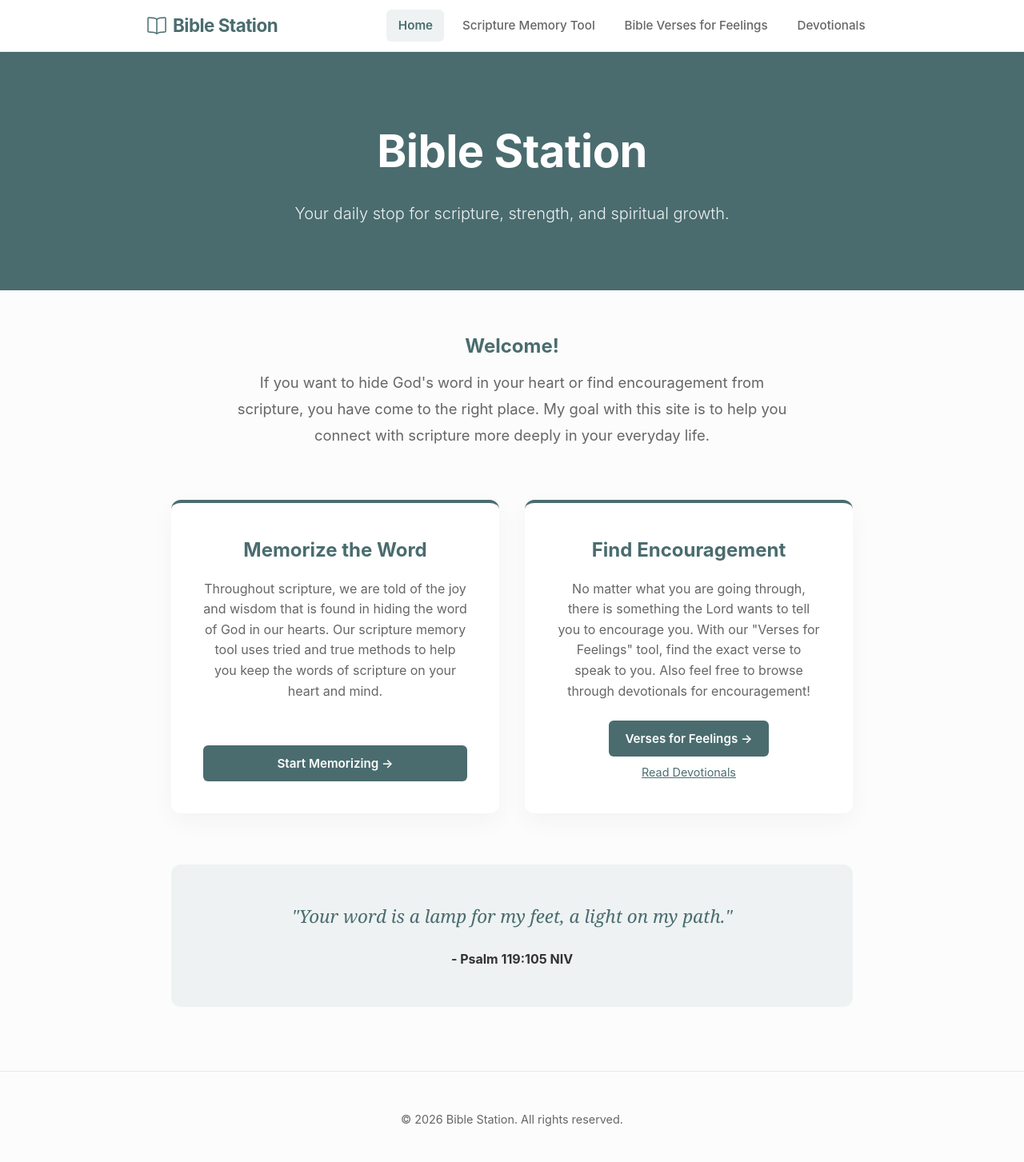
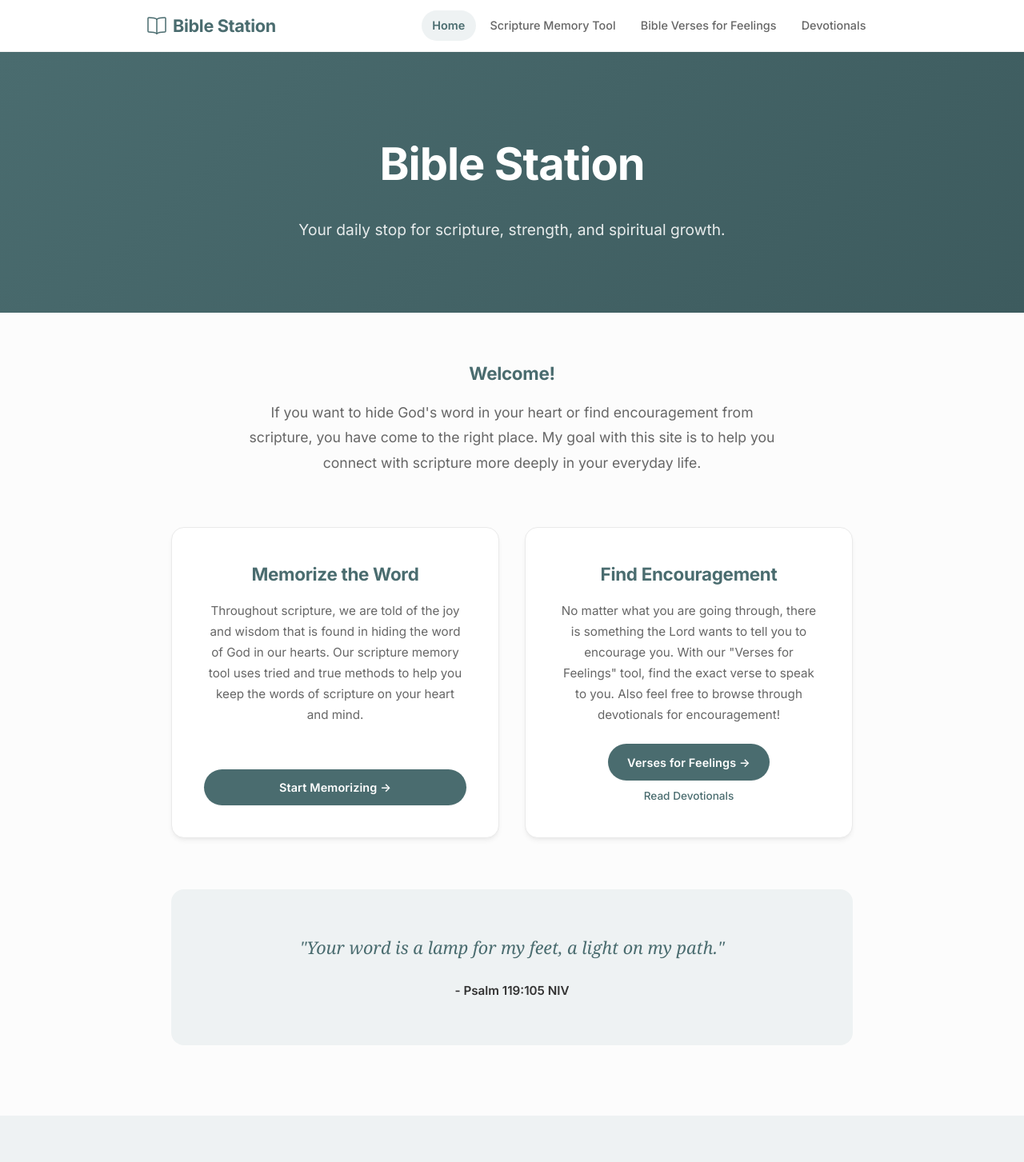
Before and after one commit to haftel/bible-station, a Vue app: page / in a window 1280 px wide. Shown: the top 1453 px of the page at 80% size. Built offline with nearby package versions, Linux system fonts and the light colour scheme.

Commit message:
feat: modernize website design system and visual styling

```diff
--- a/index.html
+++ b/index.html
@@ -5,6 +5,9 @@
     <meta name="viewport" content="width=device-width, initial-scale=1.0" />
     <title>Bible Station - Scripture Memory & Encouragement</title>
     <meta name="description" content="Your daily stop for scripture, strength, and spiritual growth. Memorize verses and find encouragement for every feeling." />
+    <link rel="preconnect" href="https://fonts.googleapis.com" />
+    <link rel="preconnect" href="https://fonts.gstatic.com" crossorigin />
+    <link href="https://fonts.googleapis.com/css2?family=Inter:wght@400;500;600;700&display=swap" rel="stylesheet" />
     <link rel="icon" type="image/svg+xml" href="/favicon.svg" />
     <!-- SPA redirect decode script for clean GitHub Pages deep linking -->
     <script type="text/javascript">
--- a/src/assets/styles/main.css
+++ b/src/assets/styles/main.css
@@ -12,6 +12,21 @@
   --success-bg: #dcfce7;
   --error-color: #991b1b;
   --error-bg: #fee2e2;
+
+  /* Modern design tokens */
+  --shadow-xs: 0 1px 2px rgba(0, 0, 0, 0.04);
+  --shadow-sm: 0 1px 3px rgba(0, 0, 0, 0.06), 0 1px 2px rgba(0, 0, 0, 0.04);
+  --shadow-md: 0 4px 6px -1px rgba(0, 0, 0, 0.06), 0 2px 4px -2px rgba(0, 0, 0, 0.04);
+  --shadow-lg: 0 10px 25px -3px rgba(0, 0, 0, 0.06), 0 4px 10px -4px rgba(0, 0, 0, 0.03);
+  --shadow-xl: 0 20px 40px -5px rgba(0, 0, 0, 0.08), 0 8px 16px -6px rgba(0, 0, 0, 0.03);
+  --radius-sm: 8px;
+  --radius-md: 12px;
+  --radius-lg: 16px;
+  --radius-xl: 24px;
+  --radius-full: 9999px;
+  --transition-fast: 0.15s cubic-bezier(0.4, 0, 0.2, 1);
+  --transition-base: 0.2s cubic-bezier(0.4, 0, 0.2, 1);
+  --transition-smooth: 0.3s cubic-bezier(0.4, 0, 0.2, 1);
 }
 
 *, *::before, *::after {
@@ -19,7 +34,7 @@
 }
 
 body {
-  font-family: -apple-system, BlinkMacSystemFont, "Segoe UI", Roboto, Helvetica, Arial, sans-serif;
+  font-family: 'Inter', -apple-system, BlinkMacSystemFont, "Segoe UI", Roboto, Helvetica, Arial, sans-serif;
   background-color: var(--bg-color);
   color: var(--text-main);
   line-height: 1.6;
@@ -28,6 +43,8 @@ body {
   min-height: 100vh;
   display: flex;
   flex-direction: column;
+  -webkit-font-smoothing: antialiased;
+  -moz-osx-font-smoothing: grayscale;
 }
 
 #app {
@@ -43,35 +60,39 @@ body {
 /* Common Header Styles */
 .page-header {
   text-align: center;
-  padding: 3rem 1rem 1rem;
+  padding: 3.5rem 1.5rem 1.5rem;
   max-width: 800px;
   margin: 0 auto;
 }
 
 .page-title {
   font-size: 2.5rem;
+  font-weight: 700;
   color: var(--accent-color);
   margin-bottom: 0.5rem;
   margin-top: 0;
+  letter-spacing: -0.5px;
 }
 
 .page-subtitle {
   color: var(--text-light);
   font-size: 1.1rem;
   margin-top: 0;
-  margin-bottom: 2rem;
+  margin-bottom: 2.5rem;
+  font-weight: 400;
 }
 
 /* Callout / Disclaimer */
 .disclaimer {
   background-color: var(--disclaimer-bg);
   border-left: 4px solid var(--accent-color);
-  padding: 1.2rem;
-  border-radius: 4px;
+  padding: 1.25rem 1.5rem;
+  border-radius: var(--radius-sm);
   margin-bottom: 2rem;
   font-size: 0.95rem;
   color: var(--text-main);
   text-align: left;
+  line-height: 1.7;
 }
 
 .disclaimer strong {
@@ -82,7 +103,7 @@ body {
 main.container {
   max-width: 800px;
   margin: 0 auto;
-  padding: 0 1rem;
+  padding: 0 1.25rem;
   width: 100%;
 }
 
@@ -90,10 +111,15 @@ main.container {
 .post {
   background: var(--card-bg);
   border: 1px solid var(--border-color);
-  border-radius: 8px;
+  border-radius: var(--radius-lg);
   padding: 2rem;
   margin-bottom: 2.5rem;
-  box-shadow: 0 2px 4px rgba(0, 0, 0, 0.02);
+  box-shadow: var(--shadow-sm);
+  transition: box-shadow var(--transition-smooth), transform var(--transition-smooth);
+}
+
+.post:hover {
+  box-shadow: var(--shadow-md);
 }
 
 /* Bible Verse Quotations */
@@ -105,17 +131,17 @@ main.container {
   margin: 0 0 1.5rem 0;
   padding-left: 1.5rem;
   border-left: 3px solid var(--accent-color);
-  line-height: 1.6;
+  line-height: 1.7;
 }
 
 .bible-verse cite {
   display: block;
   font-size: 0.95rem;
   font-style: normal;
-  font-weight: bold;
+  font-weight: 600;
   margin-top: 0.5rem;
   color: var(--text-main);
-  font-family: -apple-system, BlinkMacSystemFont, "Segoe UI", Roboto, Helvetica, Arial, sans-serif;
+  font-family: 'Inter', -apple-system, BlinkMacSystemFont, "Segoe UI", Roboto, Helvetica, Arial, sans-serif;
 }
 
 /* Forms */
@@ -138,28 +164,29 @@ main.container {
 
 .form-label {
   display: block;
-  font-size: 0.95rem;
+  font-size: 0.9rem;
   font-weight: 600;
   margin-bottom: 0.5rem;
   color: var(--text-main);
+  letter-spacing: 0.01em;
 }
 
 .form-control {
   width: 100%;
-  padding: 0.75rem 1rem;
-  border: 1px solid #ccc;
-  border-radius: 6px;
+  padding: 0.8rem 1rem;
+  border: 1px solid var(--border-color);
+  border-radius: var(--radius-sm);
   font-family: inherit;
   font-size: 1rem;
   color: var(--text-main);
   background-color: #fff;
-  transition: border-color 0.2s, box-shadow 0.2s;
+  transition: border-color var(--transition-fast), box-shadow var(--transition-fast);
 }
 
 .form-control:focus {
   outline: none;
   border-color: var(--accent-color);
-  box-shadow: 0 0 0 2px rgba(74, 108, 111, 0.2);
+  box-shadow: 0 0 0 3px rgba(74, 108, 111, 0.12);
 }
 
 textarea.form-control {
@@ -168,17 +195,20 @@ textarea.form-control {
 
 /* Buttons */
 .btn {
-  display: inline-block;
+  display: inline-flex;
+  align-items: center;
+  justify-content: center;
   padding: 0.75rem 1.5rem;
-  font-size: 1rem;
-  font-weight: bold;
+  font-size: 0.95rem;
+  font-weight: 600;
   text-align: center;
-  border-radius: 6px;
+  border-radius: var(--radius-sm);
   cursor: pointer;
   border: none;
-  transition: background-color 0.2s, opacity 0.2s;
+  transition: all var(--transition-base);
   font-family: inherit;
   text-decoration: none;
+  letter-spacing: 0.01em;
 }
 
 .btn-primary {
@@ -186,31 +216,40 @@ textarea.form-control {
   color: #ffffff;
   width: 100%;
   margin-top: 1rem;
+  box-shadow: var(--shadow-xs);
 }
 
 .btn-primary:hover {
-  opacity: 0.9;
+  opacity: 0.92;
+  box-shadow: var(--shadow-sm);
+  transform: translateY(-1px);
+}
+
+.btn-primary:active {
+  transform: translateY(0);
+  box-shadow: var(--shadow-xs);
 }
 
 .btn-secondary {
   background-color: var(--disclaimer-bg);
   color: var(--text-main);
-  border: 1px solid #d0d7d9;
+  border: 1px solid var(--border-color);
 }
 
 .btn-secondary:hover {
-  background-color: #dce3e5;
+  background-color: #e3e9eb;
+  border-color: #c8d0d2;
 }
 
 /* Animations */
 .fade-in {
-  animation: fadeIn 0.3s ease-in-out;
+  animation: fadeIn 0.35s cubic-bezier(0.4, 0, 0.2, 1);
 }
 
 @keyframes fadeIn {
   from {
     opacity: 0;
-    transform: translateY(5px);
+    transform: translateY(6px);
   }
   to {
     opacity: 1;
--- a/src/components/AppFooter.vue
+++ b/src/components/AppFooter.vue
@@ -7,11 +7,12 @@
 <style scoped>
 .app-footer {
   text-align: center;
-  padding: 3rem 1rem;
+  padding: 3.5rem 1.5rem;
   color: var(--text-light);
-  font-size: 0.9rem;
+  font-size: 0.85rem;
   margin-top: auto;
-  border-top: 1px solid var(--border-color);
+  background-color: var(--disclaimer-bg);
+  letter-spacing: 0.01em;
 }
 
 .app-footer p {
--- a/src/components/Navbar.vue
+++ b/src/components/Navbar.vue
@@ -76,12 +76,13 @@ const closeMenu = () => {
 
 <style scoped>
 .navbar {
-  background-color: #ffffff;
-  border-bottom: 1px solid var(--border-color);
+  background-color: rgba(255, 255, 255, 0.82);
+  backdrop-filter: blur(12px);
+  -webkit-backdrop-filter: blur(12px);
+  border-bottom: 1px solid rgba(234, 234, 234, 0.6);
   position: sticky;
   top: 0;
   z-index: 100;
-  box-shadow: 0 1px 3px rgba(0, 0, 0, 0.03);
 }
 
 .navbar-container {
@@ -107,26 +108,26 @@ const closeMenu = () => {
 }
 
 .brand-title {
-  font-size: 1.4rem;
+  font-size: 1.35rem;
   font-weight: 700;
   color: var(--accent-color);
-  letter-spacing: -0.5px;
+  letter-spacing: -0.3px;
 }
 
 .nav-links {
   display: flex;
   align-items: center;
-  gap: 0.5rem;
+  gap: 0.25rem;
 }
 
 .nav-item {
   text-decoration: none;
   color: var(--text-light);
   font-weight: 500;
-  font-size: 0.95rem;
-  padding: 0.5rem 0.9rem;
-  border-radius: 6px;
-  transition: all 0.2s ease;
+  font-size: 0.9rem;
+  padding: 0.45rem 0.85rem;
+  border-radius: var(--radius-full);
+  transition: all var(--transition-base);
   position: relative;
 }
 
@@ -159,7 +160,7 @@ const closeMenu = () => {
   height: 2px;
   background-color: var(--text-main);
   border-radius: 2px;
-  transition: all 0.3s ease;
+  transition: all var(--transition-smooth);
 }
 
 @media (max-width: 768px) {
@@ -172,23 +173,26 @@ const closeMenu = () => {
     top: 64px;
     left: 0;
     right: 0;
-    background-color: #ffffff;
+    background-color: rgba(255, 255, 255, 0.95);
+    backdrop-filter: blur(12px);
+    -webkit-backdrop-filter: blur(12px);
     border-bottom: 1px solid var(--border-color);
     flex-direction: column;
-    padding: 1rem;
-    gap: 0.5rem;
-    box-shadow: 0 4px 12px rgba(0, 0, 0, 0.05);
+    padding: 0.75rem 1rem;
+    gap: 0.25rem;
+    box-shadow: var(--shadow-lg);
     display: none;
   }
 
   .nav-links-open {
     display: flex;
-    animation: fadeIn 0.2s ease-in-out;
+    animation: fadeIn 0.2s cubic-bezier(0.4, 0, 0.2, 1);
   }
 
   .nav-item {
     width: 100%;
-    padding: 0.75rem 1rem;
+    padding: 0.7rem 1rem;
+    border-radius: var(--radius-sm);
   }
 
   .nav-toggle.is-active .bar:nth-child(1) {
--- a/src/views/HomeView.vue
+++ b/src/views/HomeView.vue
@@ -44,39 +44,41 @@
 
 <style scoped>
 .hero-header {
-  background-color: var(--accent-color);
+  background: linear-gradient(135deg, var(--accent-color) 0%, #3d5b5e 100%);
   color: #ffffff;
   text-align: center;
-  padding: 5rem 1rem;
-  margin-bottom: 3rem;
+  padding: 6rem 1.5rem 5.5rem;
+  margin-bottom: 3.5rem;
 }
 
 .hero-title {
   font-size: 3.5rem;
   color: #ffffff;
-  margin: 0 0 1rem 0;
-  letter-spacing: -0.5px;
+  margin: 0 0 1.25rem 0;
+  letter-spacing: -1px;
+  font-weight: 700;
 }
 
 .hero-subtitle {
-  color: rgba(255, 255, 255, 0.9);
-  font-size: 1.25rem;
-  font-weight: 300;
-  max-width: 600px;
+  color: rgba(255, 255, 255, 0.88);
+  font-size: 1.2rem;
+  font-weight: 400;
+  max-width: 560px;
   margin: 0 auto;
+  line-height: 1.7;
 }
 
 .home-container {
   max-width: 900px;
   margin: 0 auto;
-  padding: 0 1.5rem 3rem;
+  padding: 0 1.5rem 3.5rem;
 }
 
 .welcome-section {
   text-align: center;
-  max-width: 700px;
+  max-width: 680px;
   margin: 0 auto 4rem auto;
-  font-size: 1.15rem;
+  font-size: 1.1rem;
   color: var(--text-light);
   line-height: 1.8;
 }
@@ -84,8 +86,9 @@
 .welcome-section strong {
   display: block;
   color: var(--accent-color);
-  font-size: 1.5rem;
-  margin-bottom: 0.5rem;
+  font-size: 1.4rem;
+  margin-bottom: 0.75rem;
+  letter-spacing: -0.3px;
 }
 
 .mission-grid {
@@ -103,26 +106,28 @@
 
 .feature-card {
   background: #ffffff;
-  border-radius: 12px;
+  border-radius: var(--radius-lg);
   padding: 2.5rem;
-  box-shadow: 0 10px 30px rgba(0, 0, 0, 0.04);
-  border-top: 4px solid var(--accent-color);
+  box-shadow: var(--shadow-md);
+  border: 1px solid var(--border-color);
   text-align: center;
-  transition: transform 0.3s ease, box-shadow 0.3s ease;
+  transition: transform var(--transition-smooth), box-shadow var(--transition-smooth);
   display: flex;
   flex-direction: column;
 }
 
 .feature-card:hover {
-  transform: translateY(-5px);
-  box-shadow: 0 15px 35px rgba(0, 0, 0, 0.07);
+  transform: translateY(-4px);
+  box-shadow: var(--shadow-lg);
 }
 
 .feature-title {
   margin-top: 0;
   margin-bottom: 1rem;
   color: var(--accent-color);
-  font-size: 1.5rem;
+  font-size: 1.4rem;
+  font-weight: 700;
+  letter-spacing: -0.3px;
 }
 
 .feature-content {
@@ -135,14 +140,15 @@
 .feature-content p {
   margin: 0 0 1.5rem 0;
   color: var(--text-light);
-  font-size: 1rem;
+  font-size: 0.95rem;
+  line-height: 1.7;
 }
 
 .feature-links {
   display: flex;
   flex-direction: column;
   align-items: center;
-  gap: 0.5rem;
+  gap: 0.6rem;
 }
 
 .feature-btn {
@@ -151,48 +157,58 @@
   color: #ffffff;
   text-decoration: none;
   font-weight: 600;
-  font-size: 0.95rem;
-  padding: 0.65rem 1.25rem;
-  border-radius: 6px;
-  transition: opacity 0.2s ease;
+  font-size: 0.9rem;
+  padding: 0.7rem 1.5rem;
+  border-radius: var(--radius-full);
+  transition: all var(--transition-base);
+  box-shadow: var(--shadow-xs);
+  letter-spacing: 0.01em;
 }
 
 .feature-btn:hover {
-  opacity: 0.9;
+  opacity: 0.92;
+  box-shadow: var(--shadow-sm);
+  transform: translateY(-1px);
 }
 
 .feature-link-sub {
-  font-size: 0.9rem;
+  font-size: 0.85rem;
   color: var(--accent-color);
-  text-decoration: underline;
+  text-decoration: none;
+  font-weight: 500;
+  transition: opacity var(--transition-fast);
+}
+
+.feature-link-sub:hover {
+  opacity: 0.7;
 }
 
 .hero-verse-banner {
   background-color: var(--disclaimer-bg);
-  border-radius: 12px;
-  padding: 3rem 2rem;
+  border-radius: var(--radius-lg);
+  padding: 3.5rem 2.5rem;
   text-align: center;
   margin-bottom: 2rem;
 }
 
 .hero-bible-verse {
   font-family: Georgia, "Times New Roman", serif;
-  font-size: 1.4rem;
+  font-size: 1.35rem;
   font-style: italic;
   color: var(--accent-color);
   margin: 0;
   padding: 0;
-  line-height: 1.5;
+  line-height: 1.6;
   border-left: none;
 }
 
 .hero-bible-verse cite {
   display: block;
-  font-size: 1rem;
+  font-size: 0.95rem;
   font-style: normal;
-  font-weight: bold;
+  font-weight: 600;
   margin-top: 1.5rem;
   color: var(--text-main);
-  font-family: -apple-system, BlinkMacSystemFont, "Segoe UI", Roboto, Helvetica, Arial, sans-serif;
+  font-family: 'Inter', -apple-system, BlinkMacSystemFont, "Segoe UI", Roboto, Helvetica, Arial, sans-serif;
 }
 </style>
```
Also changed, not shown: src/App.vue (+6 -2 lines), src/views/DevotionalsView.vue (+29 -21 lines), src/views/MemoryView.vue (+52 -29 lines), src/views/VersesForFeelingsView.vue (+68 -32 lines), 2 other files (tests, documents, lock files or other folders).
